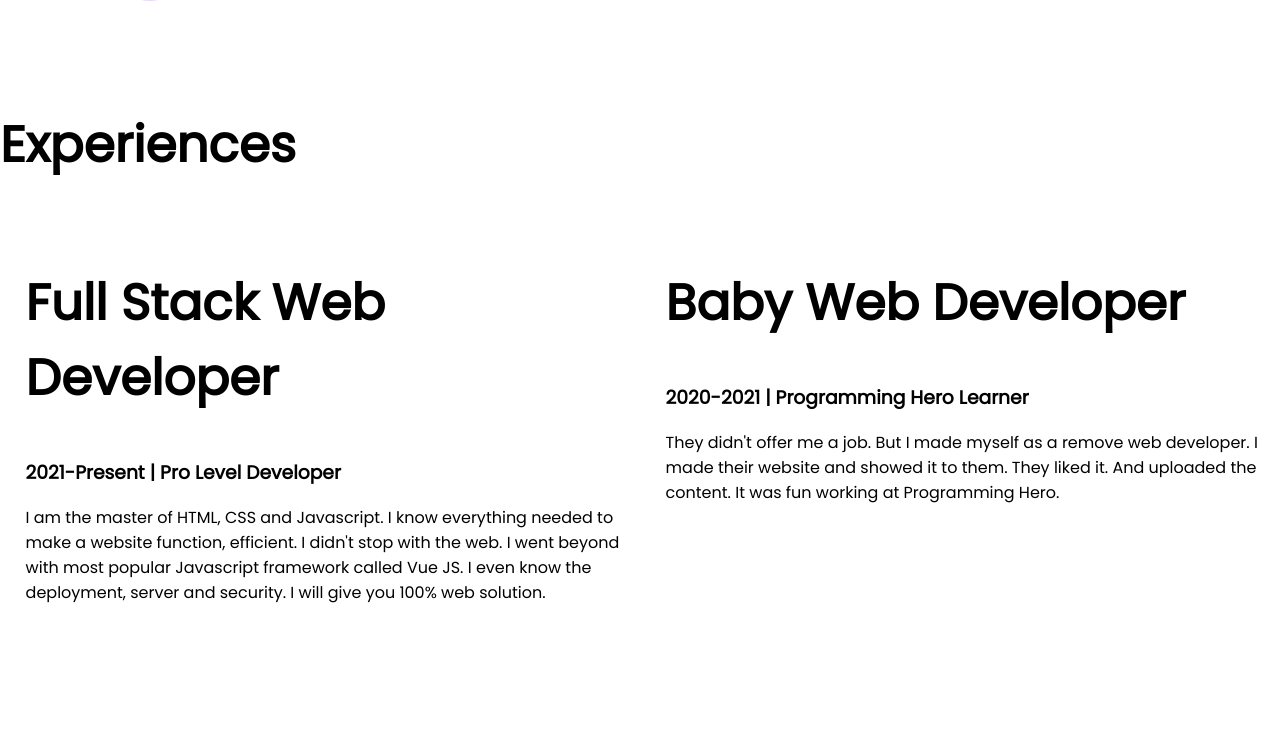
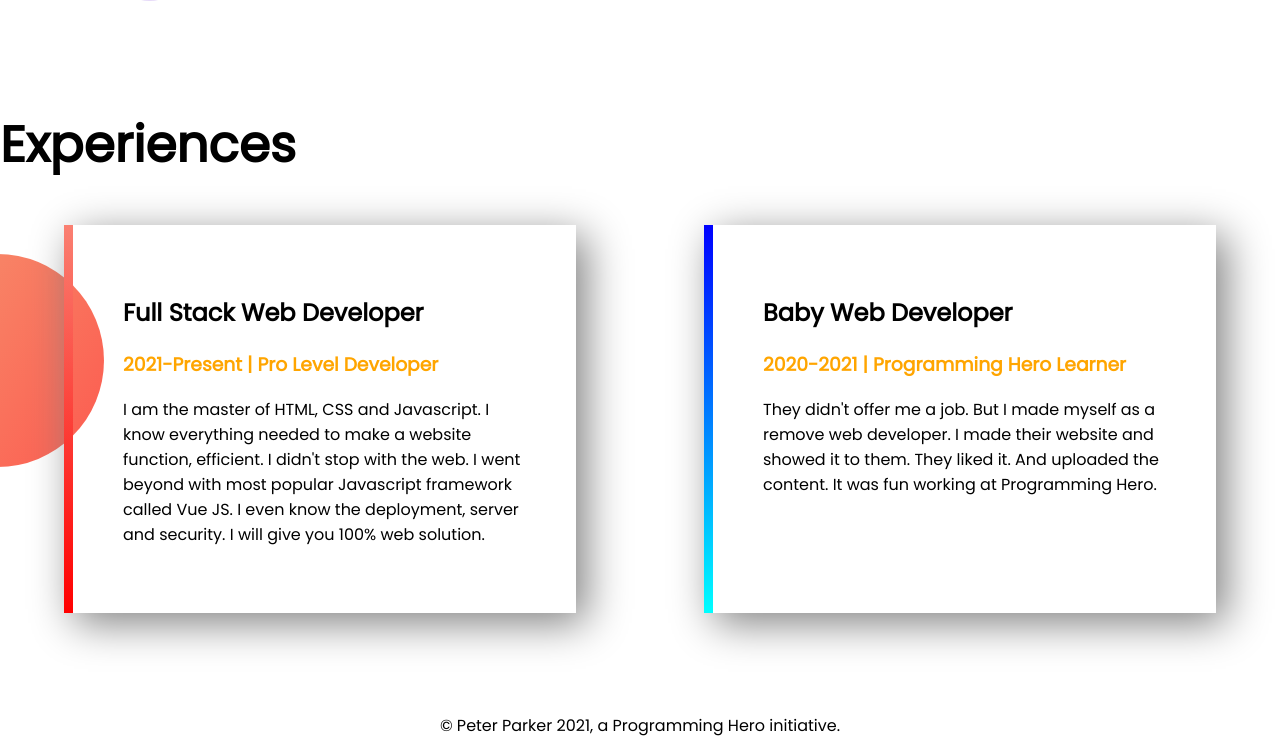
Before and after one commit to SajjadHossainAsif/developer-portfolio, a plain HTML site: page index.html in a window 1280 px wide. Shown: the part 1126-1880 px from the top of the page. Before the commit the page ends 1847 px from the top, so only its background shows below. Drawn offline with Linux system fonts and the light colour scheme.

Commit message:
footer and experience added

```diff
--- a/index.html
+++ b/index.html
@@ -47,17 +47,17 @@
     <section class="experience-sec">
         <h1>Experiences</h1>
         <div class="flexible-container">
-            <div class="half-width">
-                <h1>Full Stack Web Developer</h1>
-                <h3>2021-Present | Pro Level Developer</h3>
+            <div id="fullstack-developer" class="experience-item">
+                <h2>Full Stack Web Developer</h2>
+                <h3 class="orange-color">2021-Present | Pro Level Developer</h3>
                 <p>I am the master of HTML, CSS and Javascript. I know everything needed to make a website function,
                     efficient. I didn't stop with the web. I went beyond with most popular Javascript framework called
                     Vue
                     JS. I even know the deployment, server and security. I will give you 100% web solution.</p>
             </div>
-            <div class="half-width">
-                <h1>Baby Web Developer</h1>
-                <h3>2020-2021 | Programming Hero Learner</h3>
+            <div id="web-developer" class="experience-item">
+                <h2>Baby Web Developer</h2>
+                <h3 class="orange-color">2020-2021 | Programming Hero Learner</h3>
                 <p>They didn't offer me a job. But I made myself as a remove web developer. I made their website and
                     showed
                     it to them. They liked it. And uploaded the content. It was fun working at Programming Hero.</p>
@@ -66,6 +66,11 @@
         </div>
     </section>
 
+    <footer>
+        <p>© Peter Parker 2021, a Programming Hero initiative.</p>
+
+    </footer>
+
 </body>
 
 </html>
--- a/style.css
+++ b/style.css
@@ -38,3 +38,29 @@ h1 {
     background-repeat: no-repeat;
     background-position: right;
 }
+.experience-sec{
+    background-image: url(images/exp-bg.png);
+    background-repeat: no-repeat;
+    background-position:left;
+}
+.experience-item{
+    width: 40%;
+    box-shadow: 10px 10px 40px gray;
+    margin-left: 5%;
+    margin-right: 5%;
+    padding: 50px;
+}
+#fullstack-developer {
+    border-left: 9px solid;
+    border-image: linear-gradient(salmon,red);
+    border-image-slice: 1;
+}
+#web-developer {
+    border-left: 9px solid;
+    border-image: linear-gradient(blue,cyan);
+    border-image-slice: 1;
+}
+
+footer p {
+    text-align: center;
+}
```
Also changed, not shown: 4 other files.
